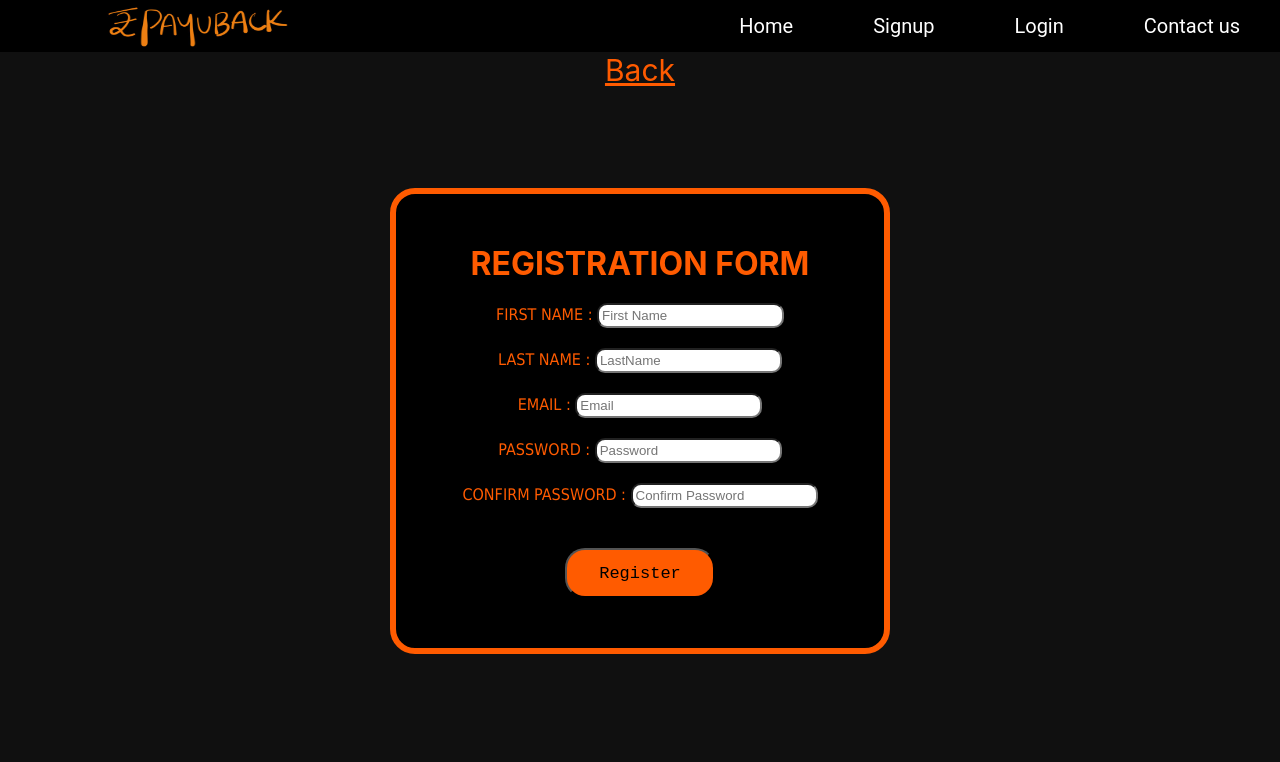
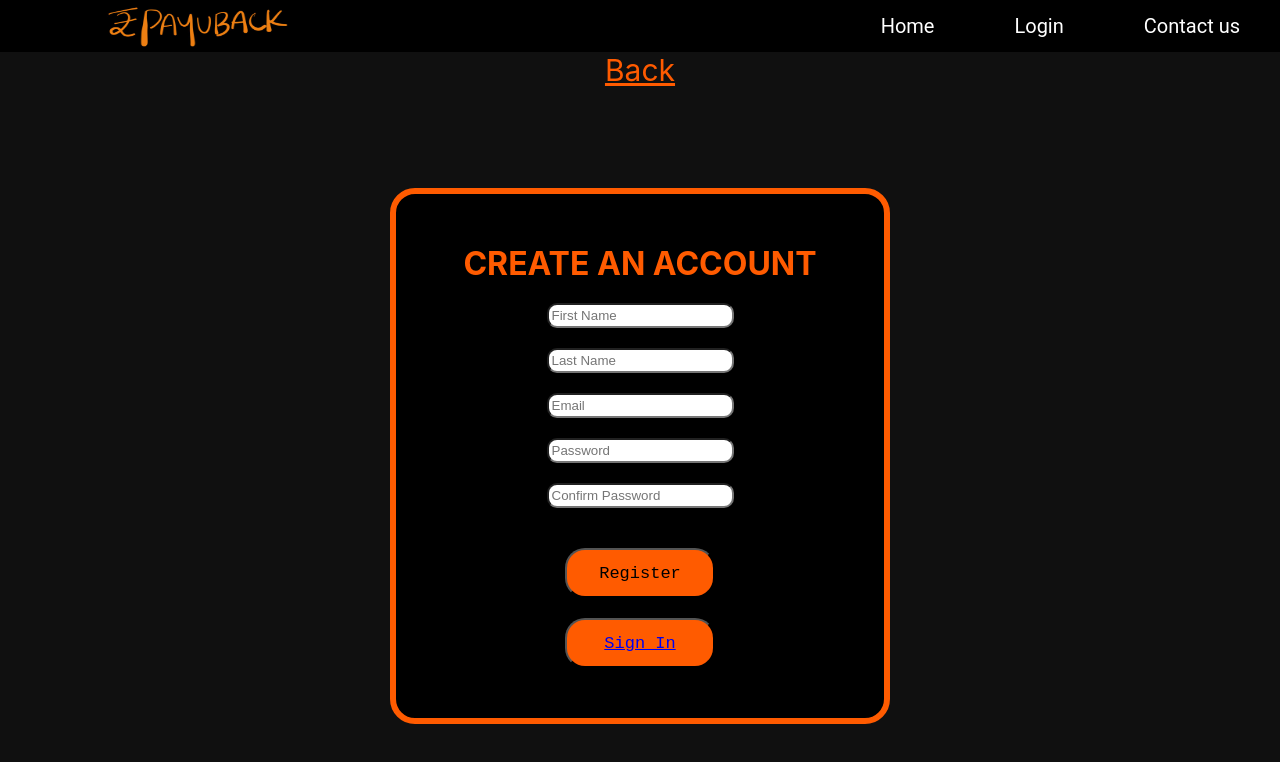
Before and after one commit to Tanay-JS/my-appp, a React (Create React App) app in the folder my-appp/: page /RegistrationForm in a window 1280 px wide. Shown: the top 762 px of the page. Built offline with nearby package versions, Linux system fonts and the light colour scheme.

Commit message:
Design Changes

```diff
--- a/my-appp/src/Components/Dashbord.js
+++ b/my-appp/src/Components/Dashbord.js
@@ -42,11 +42,8 @@ class Dashbord extends Component{
       <center>
       <h1>Download PayUback on</h1>
 <br></br>
-
-<div className="pic2">
-    <img src="https://upload.wikimedia.org/wikipedia/commons/thumb/7/78/Google_Play_Store_badge_EN.svg/512px-Google_Play_Store_badge_EN.svg.png" width={200}/>
-    {/* &nbsp;&nbsp;<img src={require('./app store.PNG')} width={200}/> */}
- </div>
+<img src="https://upload.wikimedia.org/wikipedia/commons/thumb/7/78/Google_Play_Store_badge_EN.svg/512px-Google_Play_Store_badge_EN.svg.png" width={200}/>
+&nbsp;&nbsp;<img src="https://upload.wikimedia.org/wikipedia/commons/thumb/3/3c/Download_on_the_App_Store_Badge.svg/640px-Download_on_the_App_Store_Badge.svg.png"width={200}/>
       </center>
       <div className='picbot'>
         <center>
--- a/my-appp/src/Components/Home.js
+++ b/my-appp/src/Components/Home.js
@@ -21,23 +21,32 @@ function Home() {
 </div>
 <div className="row">
     <div className="column">
-    <img src="https://cdn.dribbble.com/users/2234430/screenshots/8587843/media/5a7b6b3be7edd17ae98a25d010277e62.gif" width={600}/>
+    <img src="https://cdn.dribbble.com/users/2234430/screenshots/8587843/media/5a7b6b3be7edd17ae98a25d010277e62.gif" width={475}/>
     <h2>Login and Register</h2>
     </div>
     <div className="column">
-    <img src="https://cdn.dribbble.com/users/189524/screenshots/7202003/media/f56ec5c320f89eb6f6a3dad9567da9cf.gif"width={600}/>
+    <img src="https://cdn.dribbble.com/users/189524/screenshots/7202003/media/f56ec5c320f89eb6f6a3dad9567da9cf.gif"width={475}/>
     <h2>Add Friends and transfer Money</h2>
     </div>
     <div className="column">
-    <img src="https://i.pinimg.com/originals/e8/75/96/e8759658d95aa696adb9b1dd026d6653.gif" width={600}></img>
+    <img src="https://i.pinimg.com/originals/e8/75/96/e8759658d95aa696adb9b1dd026d6653.gif" width={475}></img>
 <h2>Get Payment Reminders via text and Email</h2>
 </div>
 </div>
 <br></br>
 <br></br>
+<div>
+    <h3>Download PayUback on</h3>
+    <br></br>
+<img src="https://upload.wikimedia.org/wikipedia/commons/thumb/7/78/Google_Play_Store_badge_EN.svg/512px-Google_Play_Store_badge_EN.svg.png" width={200}/>
+&nbsp;&nbsp;<img src="https://upload.wikimedia.org/wikipedia/commons/thumb/3/3c/Download_on_the_App_Store_Badge.svg/640px-Download_on_the_App_Store_Badge.svg.png"width={200}/>
+<br></br>
+</div>
 <div style={{marginBottom:"2%"}}>
+    <br></br>
+    <br></br>
 <button><Link to="/RegistrationForm">Register</Link></button>
-<button><Link to="/Main">Login</Link></button>
+
 </div>
 <Footer />
 
--- a/my-appp/src/Components/Main.js
+++ b/my-appp/src/Components/Main.js
@@ -124,43 +124,18 @@ const submitHandler = b=>{
 
 
       <form onSubmit={submitHandler} name="myForm" method='post' required>
-        <label style={{'color': '#ff5b00','fontFamily':'Tahoma'}} >  EMAIL   : </label>
-        <input type="email" name="email" placeholder="Email" onChange={changeHandler} className="rounded"/>
+        <label style={{'color': '#ff5b00','fontFamily':'Tahoma'}} >EMAIL:</label> &nbsp; &nbsp; &nbsp;&nbsp;&nbsp;&nbsp;&nbsp;<input type="email" name="email" placeholder="Email" onChange={changeHandler} className="rounded"/>
         <br></br>
         <br></br>
-        <label style={{'color': '#ff5b00','fontFamily':'Tahoma'}}>PASSWORD : </label>
-        <input type="password" name="password" placeholder="Password" onChange={changeHandler} />
-        <br></br>
-        {/* <p id="text" style={{'color': '#ff5b00','fontFamily':'Tahoma'}}>CAPS IS ON</p> */}
+        <label style={{'color': '#ff5b00','fontFamily':'Tahoma'}}>PASSWORD: </label>
+        <input type="password" name="password" placeholder="Password" onChange={changeHandler} className="rounded"/>
         <br></br>
         <br></br>
-        {/* <input type="checkbox" onClick={myFunction}></input> */}
-
-        <label style={{'color': '#ff5b00','fontFamily':'Tahoma'}}> SHOW PASSWORD </label>
-        <br></br>
-
-
-
-
-
-
-
-<br></br>
 
      <input type="submit" value="Submit" className="button"></input>
      <br></br>
-     <br></br>
-     <input type="reset" value="reset" className="reset"></input>
-
-
-
-     <h3 style={{'color': '#ff5b00','fontFamily':'Tahoma'}}>Authenticate using</h3>
-     <br></br>
-     {/* <Login/> */}
-
-
-     <br></br>
-     <h3 style={{'color': '#ff5b00','fontFamily':'Tahoma'}}> NOT REGISTERED </h3>
+    <br></br>
+     <h3 style={{'color': '#ff5b00','fontFamily':'Tahoma'}}> New User? </h3>
      <br></br>
      <button style={{'color': '#ff5b00','fontFamily':'Tahoma'}}><Link to="/Registrationform">Sign Up</Link></button>
 
--- a/my-appp/src/Components/Navbar1.js
+++ b/my-appp/src/Components/Navbar1.js
@@ -11,7 +11,6 @@ function Navbar1() {
   <img src={require('./logo.jpeg')} className="img" alt="logo"/>
     <li><Link to="/Contact">Contact us</Link></li>
     <li><Link to="/Main">Login </Link></li>
-    <li><Link to="/RegistrationForm" >Signup</Link></li>
     <li><Link to="/" >Home</Link></li>
   </ul>
 </div>
--- a/my-appp/src/Components/Registrationform.js
+++ b/my-appp/src/Components/Registrationform.js
@@ -92,32 +92,29 @@ const RegistrationForm=() =>{
     <Link to="/Home" style={{color:"#FF5B00",fontSize:"30px"}}>Back</Link>
     <div>
         <form className='hey' onSubmit={submitHandler} name="myForm" method='post' required >
+        <h1>CREATE AN ACCOUNT</h1>
+
+           <div className='label'>
 
 
 
 
-
-            <h1>REGISTRATION FORM</h1>
             <br></br>
 
-                  <label style={{'color': '#ff5b00','fontFamily':'Tahoma'}} >FIRST NAME :  </label>
+      <input  type="text" name="firstName" placeholder="First Name" class="rounded" onChange={changeHandler}/>
+                  <br></br><br></br>
 
-                  <input  type="text" name="firstName" placeholder="First Name" class="rounded" onChange={changeHandler}/>
+
+
+              <input  type="text" name="lastName"  placeholder="Last Name" class="rounded" onChange={changeHandler}/>
+                  <br></br>
+                  <br></br>
+
+           <input  type="email" name="email" placeholder="Email" class="rounded" onChange={changeHandler}/>
                   <br></br>
                   <br></br>
 
 
-                  <label style={{'color': '#ff5b00','fontFamily':'Tahoma'}} for="lastName">LAST NAME : </label>
-                  <input  type="text" name="lastName"  placeholder="LastName" class="rounded" onChange={changeHandler}/>
-                  <br></br>
-                  <br></br>
-
-                  <label style={{'color': '#ff5b00','fontFamily':'Tahoma'}} for="email">EMAIL : </label>
-                  <input  type="email" name="email" placeholder="Email" class="rounded" onChange={changeHandler}/>
-                  <br></br>
-                  <br></br>
-
-                  <label style={{'color': '#ff5b00','fontFamily':'Tahoma'}} for="password">PASSWORD :  </label>
                   <input  type="password"  name="password" placeholder="Password"  class="rounded" onChange={changeHandler}  />
 
 
@@ -126,8 +123,7 @@ const RegistrationForm=() =>{
 
 
 
-                  <label style={{'color': '#ff5b00','fontFamily':'Tahoma'}}>CONFIRM PASSWORD :  </label>
-                  <input type="password" name="confirmPassword" placeholder="Confirm Password" class="rounded" onChange={changeHandler}  />
+             <input type="password" name="confirmPassword" placeholder="Confirm Password" class="rounded" onChange={changeHandler}  />
 
 
                   <br></br>
@@ -135,8 +131,12 @@ const RegistrationForm=() =>{
                   <br></br>
 
               <button type="submit"  className="btn">Register</button>
+              <br></br>
+              <br></br>
 
+              <button><Link to="/Main">Sign In</Link></button>
 
+              </div>
         </form>
 
 
--- a/my-appp/src/Components/registration.css
+++ b/my-appp/src/Components/registration.css
@@ -13,8 +13,10 @@
   }
 
   .rounded{
-      padding: 3px;
-      border-radius:10px;
+      padding: 5px;
+      border-radius: 5px;
+      width: 2s00px;
+
 
   }
   .image{
@@ -22,3 +24,8 @@
       background-size:cover;
       height: 100%;
   }
+  .label{
+    width: 200px;
+    display: inline-block;
+    text-align: center;
+  }
```
